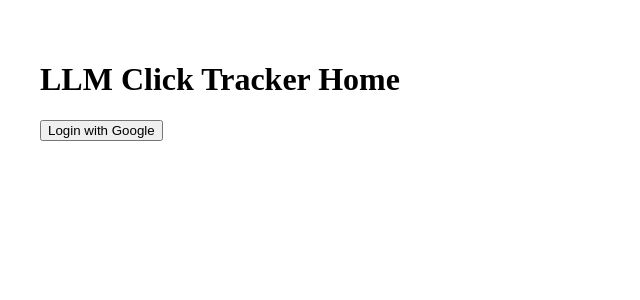
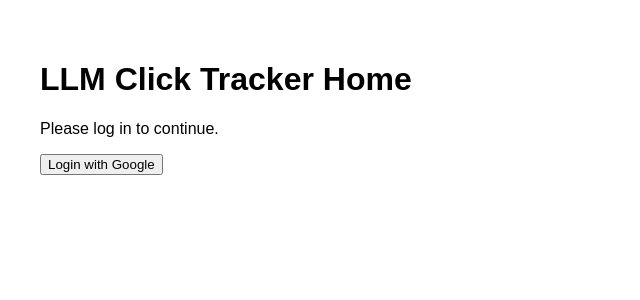
Before and after one commit to mrakeshreddy/llm-click-tracker, a Next.js app: page / in a window 1280 px wide. Shown: the top 300 px of the page, without its empty margins (0-640 px from the left). Built offline with nearby package versions, Linux system fonts and the light colour scheme; no server answers.

Commit message:
Update index.js

```diff
--- a/pages/index.js
+++ b/pages/index.js
@@ -1,43 +1,30 @@
-import { useEffect, useState } from 'react';
-import { signInWithPopup, signOut, onAuthStateChanged } from 'firebase/auth';
-import { auth, provider } from '../firebase';
+import { useSession, signIn, signOut } from "next-auth/react";
 
 export default function Home() {
-  const [user, setUser] = useState(null);
-
-  useEffect(() => {
-    const unsubscribe = onAuthStateChanged(auth, (firebaseUser) => {
-      setUser(firebaseUser);
-    });
-    return () => unsubscribe();
-  }, []);
-
-  const handleLogin = async () => {
-    try {
-      await signInWithPopup(auth, provider);
-    } catch (error) {
-      console.error(error);
-    }
-  };
-
-  const handleLogout = () => {
-    signOut(auth);
-  };
+  const { data: session } = useSession();
 
   return (
-    <div style={{ padding: "2rem" }}>
+    <div style={{ padding: "2rem", fontFamily: "Arial" }}>
       <h1>LLM Click Tracker Home</h1>
 
-      {!user ? (
-        <button onClick={handleLogin}>Login with Google</button>
+      {!session ? (
+        <>
+          <p>Please log in to continue.</p>
+          <button onClick={() => signIn("google")}>
+            Login with Google
+          </button>
+        </>
       ) : (
-        <div>
-          <p>Welcome, {user.displayName}</p>
-          <button onClick={handleLogout}>Logout</button>
-          <br />
-          <br />
-          <button>Connect with Google Search Console</button>
-        </div>
+        <>
+          <p>Welcome, {session.user.name}</p>
+          <button onClick={() => signOut()}>
+            Logout
+          </button>
+          <br /><br />
+          <button onClick={() => alert("GSC connect coming soon")}>
+            Connect with Google Search Console
+          </button>
+        </>
       )}
     </div>
   );
```
